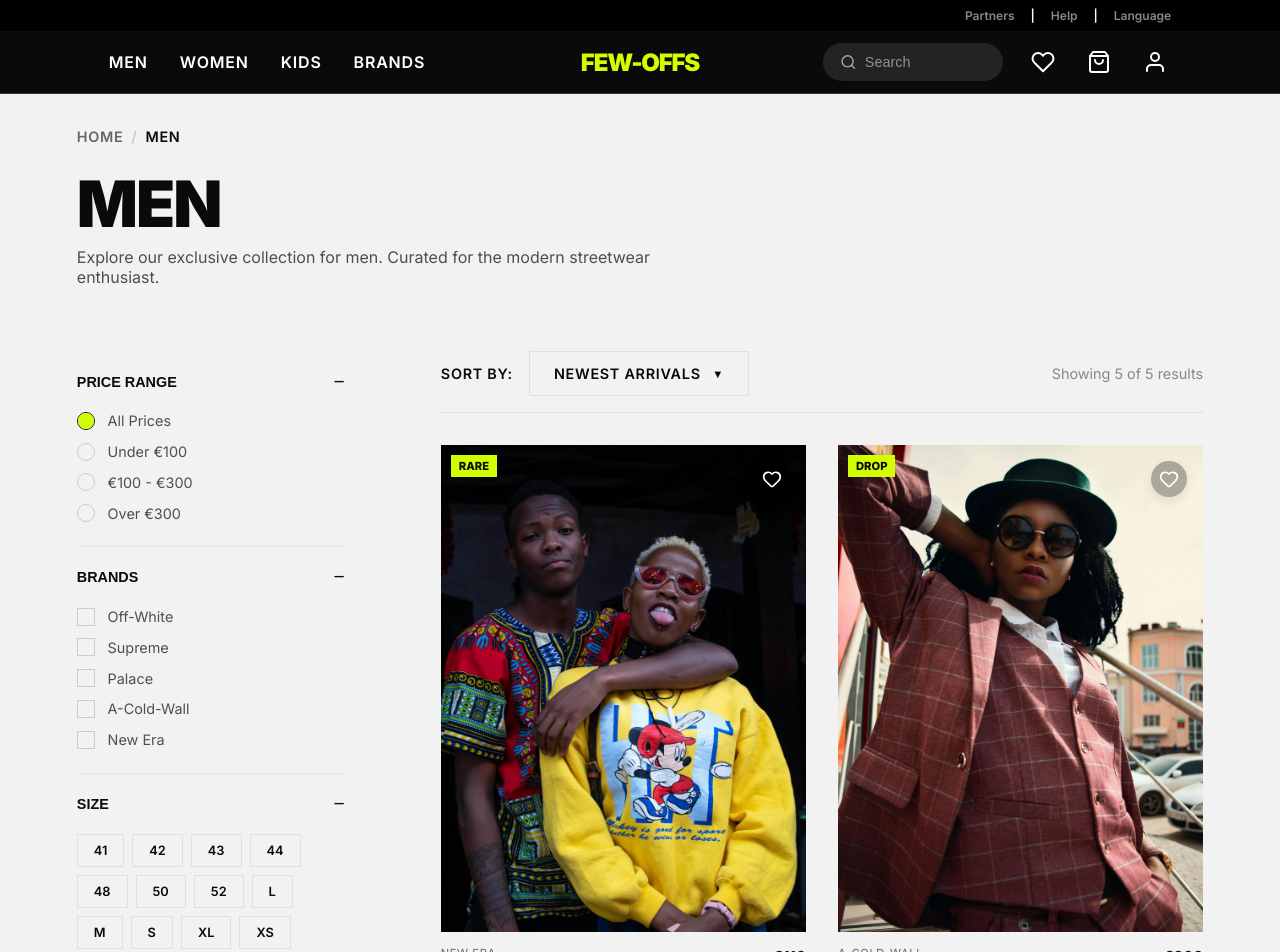
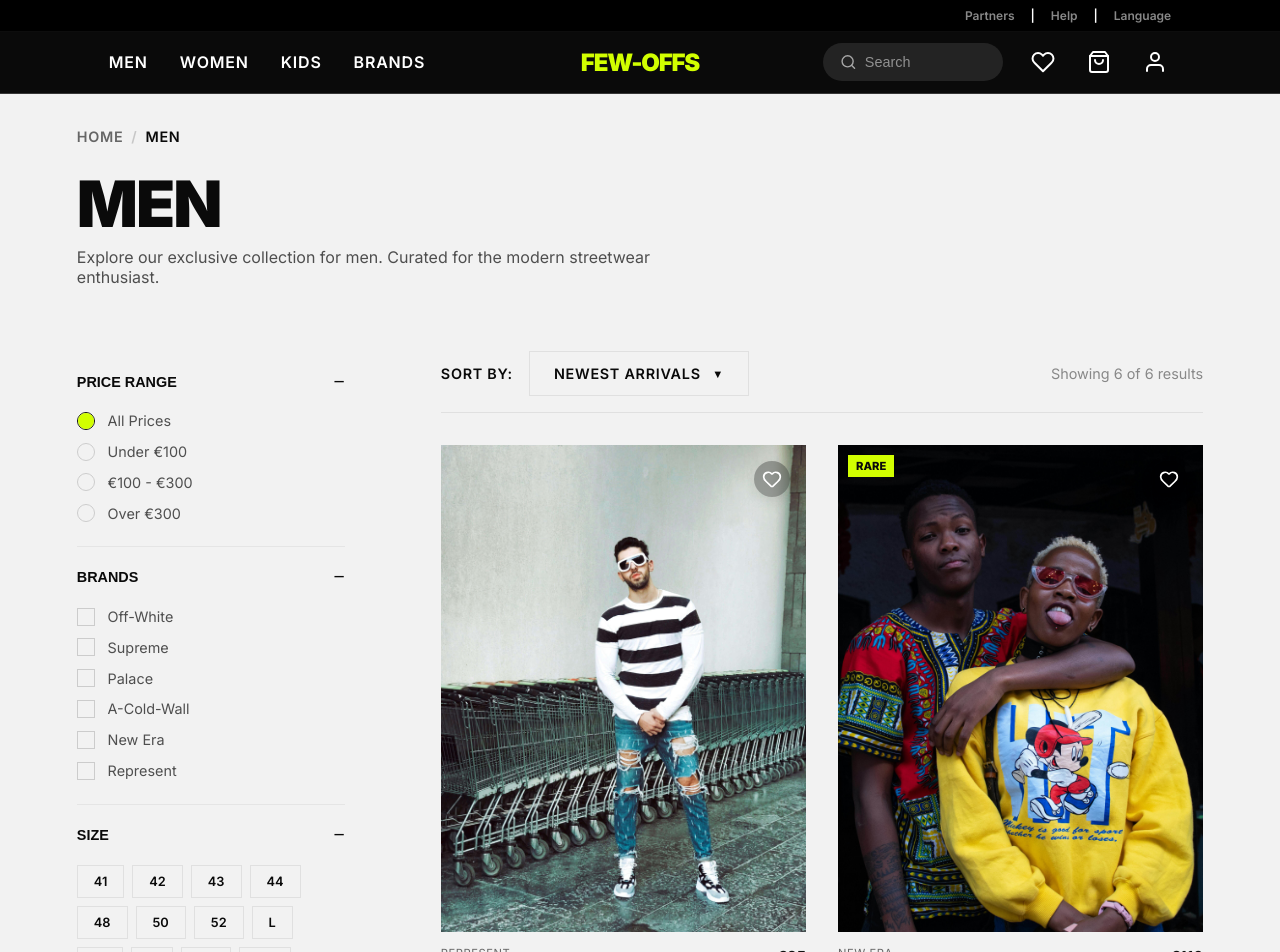
Before and after one commit to jelleschokkaert/few-offs-react, a React (Vite) app: page /men in a window 1280 px wide. Shown: the top 952 px of the page. Built offline with nearby package versions, Linux system fonts and the light colour scheme.

Commit message:
trending and new section

```diff
--- a/src/components/Home/HomeShopGrid.jsx
+++ b/src/components/Home/HomeShopGrid.jsx
@@ -1,35 +1,15 @@
 import React from "react";
-import ShopProductCard from "../UI/ShopProductCard";
-import { products } from "../../data/products";
+import TrendingSection from "./TrendingSection";
+import NewSection from "./NewSection";
+import ForYouSection from "./ForYouSection";
 
 const HomeShopGrid = () => {
   return (
-    <section
-      id="shop-section"
-      className="container"
-      style={{ paddingBottom: "4rem", paddingTop: "4rem" }}
-    >
-      <div className="section-header" style={{ marginBottom: "2rem" }}>
-        <h2 className="section-title">
-          Latest <span>Drops</span>
-        </h2>
-      </div>
-
-      <div className="shop-grid">
-        {products.map((product, index) => (
-          <ShopProductCard
-            key={product.id}
-            id={product.id}
-            image={product.image}
-            brand={product.brand}
-            name={product.name}
-            badge={product.badge}
-            price={product.price}
-            priority={index < 6}
-          />
-        ))}
-      </div>
-    </section>
+    <div id="shop-section">
+      <NewSection />
+      <TrendingSection />
+      <ForYouSection />
+    </div>
   );
 };
 
--- a/src/data/products.js
+++ b/src/data/products.js
@@ -11,22 +11,23 @@ export const products = [
       "/pexels-goodcitizen-2072454.jpg",
       "/pexels-atef-khaled-825144-1726457.jpg",
       "/pexels-black-bird-859122-1954861.jpg",
-            "/pexels-davidowaga-1874866.jpg"
+      "/pexels-davidowaga-1874866.jpg",
     ],
     sizes: ["XS", "S", "M", "L", "XL"],
     color: "White",
     colors: [
       { name: "White", value: "#ffffff" },
-            { name: "Black", value: "#000000" }
+      { name: "Black", value: "#000000" },
     ],
     material: "100% Organisch Katoen (Heavyweight)",
     wash_instructions: "Machinewas op 30°C, niet in de droger.",
-        description_long: "Dit oversized t-shirt is de definitie van moderne streetwear. Met een relaxte pasvorm en premium katoen voelt het niet alleen luxe aan, maar ziet het er ook zo uit. De subtiele branding op de borst en de iconische graphics op de rug maken dit een statement piece voor elke collectie.",
+    description_long:
+      "Dit oversized t-shirt is de definitie van moderne streetwear. Met een relaxte pasvorm en premium katoen voelt het niet alleen luxe aan, maar ziet het er ook zo uit. De subtiele branding op de borst en de iconische graphics op de rug maken dit een statement piece voor elke collectie.",
     fitting: "Oversized fit. Het model is 1.85m en draagt maat L.",
     specifications: [
       { label: "Collectie", value: "SS24" },
-            { label: "Gemaakt in", value: "Portugal" }
-        ]
+      { label: "Gemaakt in", value: "Portugal" },
+    ],
   },
   {
     id: 2,
@@ -39,21 +40,20 @@ export const products = [
     images: [
       "/pexels-atef-khaled-825144-1726457.jpg",
       "/pexels-goodcitizen-2072454.jpg",
-            "/pexels-black-bird-859122-1954861.jpg"
+      "/pexels-black-bird-859122-1954861.jpg",
     ],
     sizes: ["S", "M", "L", "XL"],
     color: "Black",
     colors: [
       { name: "Black", value: "#000000" },
-            { name: "Red", value: "#E91E12" }
+      { name: "Red", value: "#E91E12" },
     ],
     material: "100% Katoen",
     wash_instructions: "Binnenstebuiten wassen op 30 graden.",
-        description_long: "Een klassieke long tee met de herkenbare Supreme kwaliteit. Gemaakt voor comfort en duurzaamheid in de skate scene.",
+    description_long:
+      "Een klassieke long tee met de herkenbare Supreme kwaliteit. Gemaakt voor comfort en duurzaamheid in de skate scene.",
     fitting: "Regular fit. Valt normaal.",
-        specifications: [
-            { label: "Seizoen", value: "FW23" }
-        ]
+    specifications: [{ label: "Seizoen", value: "FW23" }],
   },
   {
     id: 3,
@@ -61,26 +61,25 @@ export const products = [
     name: "Tri-Ferg Windbreaker Track Jacket",
     category: "men",
     price: 280,
-        badge: null,
+    badge: "NEW",
     image: "/pexels-black-bird-859122-1954861.jpg",
     images: [
       "/pexels-black-bird-859122-1954861.jpg",
       "/pexels-davidowaga-1874866.jpg",
-            "/pexels-ewerton-alves-1549352-3058180.jpg"
+      "/pexels-ewerton-alves-1549352-3058180.jpg",
     ],
     sizes: ["S", "M", "L", "XL"],
     color: "Navy",
     colors: [
       { name: "Navy", value: "#000080" },
-            { name: "Green", value: "#006400" }
+      { name: "Green", value: "#006400" },
     ],
     material: "Nylon Shell, Polyester Voering",
     wash_instructions: "Alleen stomerij.",
-        description_long: "Winddicht en waterafstotend, dit jasje is perfect voor wisselvallig weer zonder in te leveren op stijl.",
+    description_long:
+      "Winddicht en waterafstotend, dit jasje is perfect voor wisselvallig weer zonder in te leveren op stijl.",
     fitting: "Boxy fit. Het model is 1.80m en draagt maat M.",
-        specifications: [
-            { label: "Waterdicht", value: "Ja" }
-        ]
+    specifications: [{ label: "Waterdicht", value: "Ja" }],
   },
   {
     id: 4,
@@ -93,14 +92,14 @@ export const products = [
     images: [
       "/pexels-davidowaga-1874866.jpg",
       "/pexels-ewerton-alves-1549352-3058180.jpg",
-            "/pexels-godisable-jacob-226636-952629.jpg"
+      "/pexels-godisable-jacob-226636-952629.jpg",
     ],
     sizes: ["XS", "S", "M"],
     color: "Grey",
     colors: [
       { name: "Grey", value: "#808080" },
-            { name: "Pink", value: "#FFC0CB" }
-        ]
+      { name: "Pink", value: "#FFC0CB" },
+    ],
   },
   {
     id: 5,
@@ -112,14 +111,14 @@ export const products = [
     image: "/pexels-ewerton-alves-1549352-3058180.jpg",
     images: [
       "/pexels-ewerton-alves-1549352-3058180.jpg",
-            "/pexels-black-bird-859122-1954861.jpg"
+      "/pexels-black-bird-859122-1954861.jpg",
     ],
     sizes: ["S", "M"],
     color: "Beige",
     colors: [
       { name: "Beige", value: "#F5F5DC" },
-            { name: "Olive", value: "#808000" }
-        ]
+      { name: "Olive", value: "#808000" },
+    ],
   },
   {
     id: 6,
@@ -131,14 +130,14 @@ export const products = [
     image: "/pexels-godisable-jacob-226636-952629.jpg",
     images: [
       "/pexels-godisable-jacob-226636-952629.jpg",
-            "/pexels-goodcitizen-2072454.jpg"
+      "/pexels-goodcitizen-2072454.jpg",
     ],
     sizes: ["48", "50", "52"],
     color: "Grey",
     colors: [
       { name: "Grey", value: "#808080" },
-            { name: "Black", value: "#000000" }
-        ]
+      { name: "Black", value: "#000000" },
+    ],
   },
   {
     id: 7,
@@ -151,7 +150,7 @@ export const products = [
     images: ["/pexels-atef-khaled-825144-1726457.jpg"],
     sizes: ["128", "140", "152"],
     color: "Brown",
-        colors: [{ name: "Brown", value: "#8B4513" }]
+    colors: [{ name: "Brown", value: "#8B4513" }],
   },
   {
     id: 8,
@@ -164,7 +163,7 @@ export const products = [
     images: ["/pexels-black-bird-859122-1954861.jpg"],
     sizes: ["S", "M", "L"],
     color: "Camo",
-        colors: [{ name: "Camo", value: "#556B2F" }]
+    colors: [{ name: "Camo", value: "#556B2F" }],
   },
   {
     id: 9,
@@ -177,7 +176,7 @@ export const products = [
     images: ["/pexels-goodcitizen-2072454.jpg"],
     sizes: ["116", "128", "140"],
     color: "Blue",
-        colors: [{ name: "Blue", value: "#0000FF" }]
+    colors: [{ name: "Blue", value: "#0000FF" }],
   },
   {
     id: 10,
@@ -190,7 +189,7 @@ export const products = [
     images: ["/pexels-davidowaga-1874866.jpg"],
     sizes: ["41", "42", "43", "44"],
     color: "White",
-        colors: [{ name: "White", value: "#FFFFFF" }]
+    colors: [{ name: "White", value: "#FFFFFF" }],
   },
   {
     id: 11,
@@ -203,7 +202,7 @@ export const products = [
     images: ["/pexels-ewerton-alves-1549352-3058180.jpg"],
     sizes: ["28", "30", "32"],
     color: "Blue",
-        colors: [{ name: "Blue", value: "#0000FF" }]
+    colors: [{ name: "Blue", value: "#0000FF" }],
   },
   {
     id: 12,
@@ -216,6 +215,19 @@ export const products = [
     images: ["/pexels-godisable-jacob-226636-952629.jpg"],
     sizes: ["134", "146", "158"],
     color: "Green",
-        colors: [{ name: "Green", value: "#008000" }]
-    }
+    colors: [{ name: "Green", value: "#008000" }],
+  },
+  {
+    id: 13,
+    brand: "Represent",
+    name: "Owners Club Cotton T-Shirt",
+    category: "men",
+    price: 85,
+    badge: null,
+    image: "/pexels-atef-khaled-825144-1726457.jpg",
+    images: ["/pexels-atef-khaled-825144-1726457.jpg"],
+    sizes: ["S", "M", "L", "XL"],
+    color: "Black",
+    colors: [{ name: "Black", value: "#000000" }],
+  },
 ];
```
Lines whose indentation alone changed are shown as unchanged.
